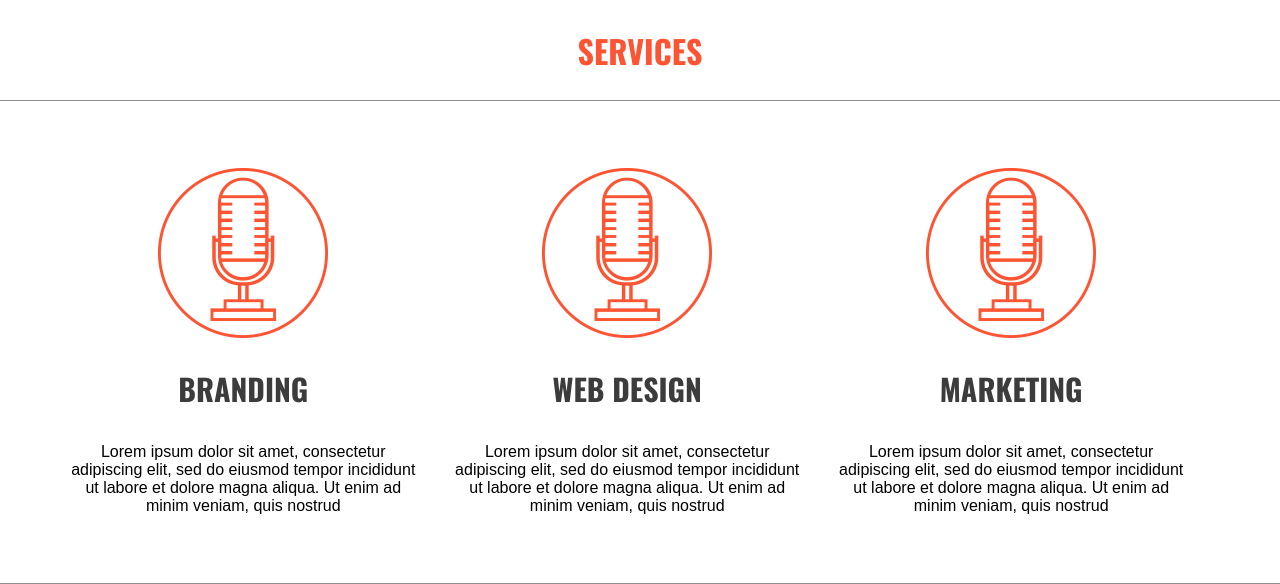
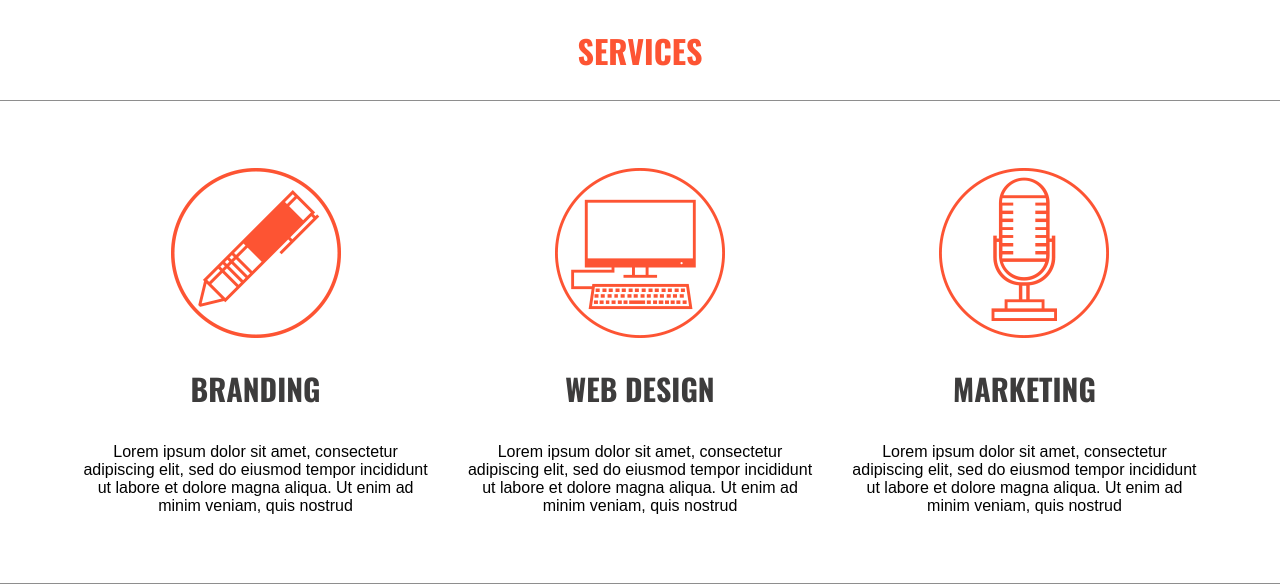
Before and after one commit to yudin3/Dropp, a plain HTML site: page index.html in a window 1280 px wide. Shown: the part 912-1496 px from the top of the page. Drawn offline with Linux system fonts and the light colour scheme.

Commit message:
Переделал услуги

```diff
--- a/css/style.css
+++ b/css/style.css
@@ -30,6 +30,20 @@ p{
 
 .title{
   margin: 0;
+  text-transform: uppercase;
+  font-family: "Oswald";
+}
+
+.title_xl{
+    font-size: 124px;
+}
+
+.title_l{
+    font-size: 32px;
+}
+
+.title_m{
+    font-size: 30px;
 }
 
 .main-container{
@@ -50,7 +64,7 @@ p{
 }
 
 .header__logo{
-  margin: 31px 0 0 0;
+  margin-top: 31px;
   float: left;
   position: relative;
   width: 135px;
@@ -117,11 +131,9 @@ p{
 
 .banner__title{
   font-family: "BebasNeue";
-  font-size: 124px;
   color: #fff;
-  text-transform: uppercase;
   white-space: nowrap;
-  margin: 0 0 23px 0px;
+  margin-bottom: 23px;
   font-weight: normal;
 }
 
@@ -149,6 +161,10 @@ p{
   background-color: #fff;
 }
 
+.services{
+  text-align: center;
+}
+
 .section__header{
   border-bottom: 1px solid #8e8e8e;
   padding-top: 29px;
@@ -157,61 +173,54 @@ p{
 
 .section__header-title{
   color: #fd5433;
-  font-family: "Oswald";
-  font-size: 32px;
-  margin: 0;
-  text-align: center;
-  text-transform: uppercase;
 }
 
 .section__content{
   border-bottom: 1px solid #8e8e8e;
 }
 
-.services{
+.section__column{
+  vertical-align: top;
+  display: inline-block;
+}
+
+.services__column{
+  width: 360px;
+  margin-right: 20px;
   padding-top: 67px;
   padding-bottom: 68px;
 }
 
-.section__column{
-  vertical-align: top;
-  display: inline-block;
-  text-align: center;
+.services__column::before{
+  content: "";
+  display: block;
   position: relative;
+  left: 50%;
+  transform: translate( -50%, 0);
+  width: 170px;
+  height: 170px;
+  margin-bottom: 28px;
 }
 
-.section__column_three{
-  width: 31%;
-  margin-right: 2%;
+.services__column_branding::before{
+  background-image: url("../images/pen.png");
 }
 
-.section__column_four{
-  width: 22%;
-  margin-right: 2%;
+.services__column_web-design::before{
+  background-image: url("../images/pc.png");
+}
+
+.services__column_marketing::before{
+  background-image: url("../images/mic.png");
 }
 
 .section__column:last-child{
   margin-right: 0;
 }
 
-.section__icon{
-  margin-left: auto;
-  margin-right: auto;
-  width: 170px;
-  height: 170px;
-  margin-bottom: 28px;
-}
-
-.mic-icon{
-  background-image: url("../images/mic.png");
-}
-
 .section__content-title{
-  margin: 0 0 32px 0;
-  font-family: "Oswald";
-  font-size: 30px;
+  margin-bottom: 32px;
   color: #3d3c3c;
-  text-transform: uppercase;
 }
 
 /*
--- a/index.html
+++ b/index.html
@@ -8,7 +8,7 @@
 <body>
   <header class="header">
     <div class="main-container clearfix">
-      <h1 class="header__logo">
+      <h1 class="header__logo title">
         <span class="header__logo-text">DROPP</span>
       </h1>
       <nav class="header__menu menu">
@@ -23,7 +23,7 @@
   </header>
   <div class="banner">
     <div class="banner__container">
-      <h2 class="banner__title">
+      <h2 class="banner__title title title_xl">
         Come,stay for a coffee!
       </h2>
       <button class="banner__button" type="button">
@@ -31,51 +31,51 @@
       </button>
     </div>
   </div>
-  <section class="section">
+  <section class="section services">
     <header class="section__header">
       <div class="main-container">
-        <h2 class="section__header-title">
+        <h2 class="section__header-title title title_l">
           Services
         </h2>
       </div>
     </header>
-    <div class="section__content services">
+    <div class="section__content">
       <div class="main-container">
-        <article class="section__column section__column_three">
-          <div class="section__icon mic-icon">
-          </div>
-          <h3 class="section__content-title">
+        <article class="section__column services__column services__column_branding">
+          <h3 class="section__content-title title title_m">
             Branding
           </h3>
+          <div class="services__description">
             <p>
               Lorem ipsum dolor sit amet, consectetur adipiscing elit, sed do
               eiusmod tempor incididunt ut labore et dolore magna aliqua. Ut
               enim ad minim veniam, quis nostrud
             </p>
+          </div>
         </article>
-        <article class="section__column section__column_three">
-          <div class="section__icon mic-icon">
-          </div>
-          <h3 class="section__content-title">
+        <article class="section__column services__column services__column_web-design">
+          <h3 class="section__content-title title title_m">
             Web Design
           </h3>
+          <div class="services__description">
             <p>
               Lorem ipsum dolor sit amet, consectetur adipiscing elit, sed do
               eiusmod tempor incididunt ut labore et dolore magna aliqua. Ut
               enim ad minim veniam, quis nostrud
             </p>
+          </div>
         </article>
-        <article class="section__column section__column_three">
-          <div class="section__icon mic-icon">
-          </div>
-          <h3 class="section__content-title">
+        <article class="section__column services__column services__column_marketing">
+          <h3 class="section__content-title title title_m">
             Marketing
           </h3>
+          <div class="services__description">
             <p>
               Lorem ipsum dolor sit amet, consectetur adipiscing elit, sed do
               eiusmod tempor incididunt ut labore et dolore magna aliqua. Ut
               enim ad minim veniam, quis nostrud
             </p>
+          </div>
         </article>
       </div>
     </div>
```
Also changed, not shown: images/mic.svg (deleted), images/pc-1.png (deleted), images/pc.svg (deleted), images/pen.svg (deleted), images/whatsapp-logo.svg (deleted). Lines whose indentation alone changed are shown as unchanged.
